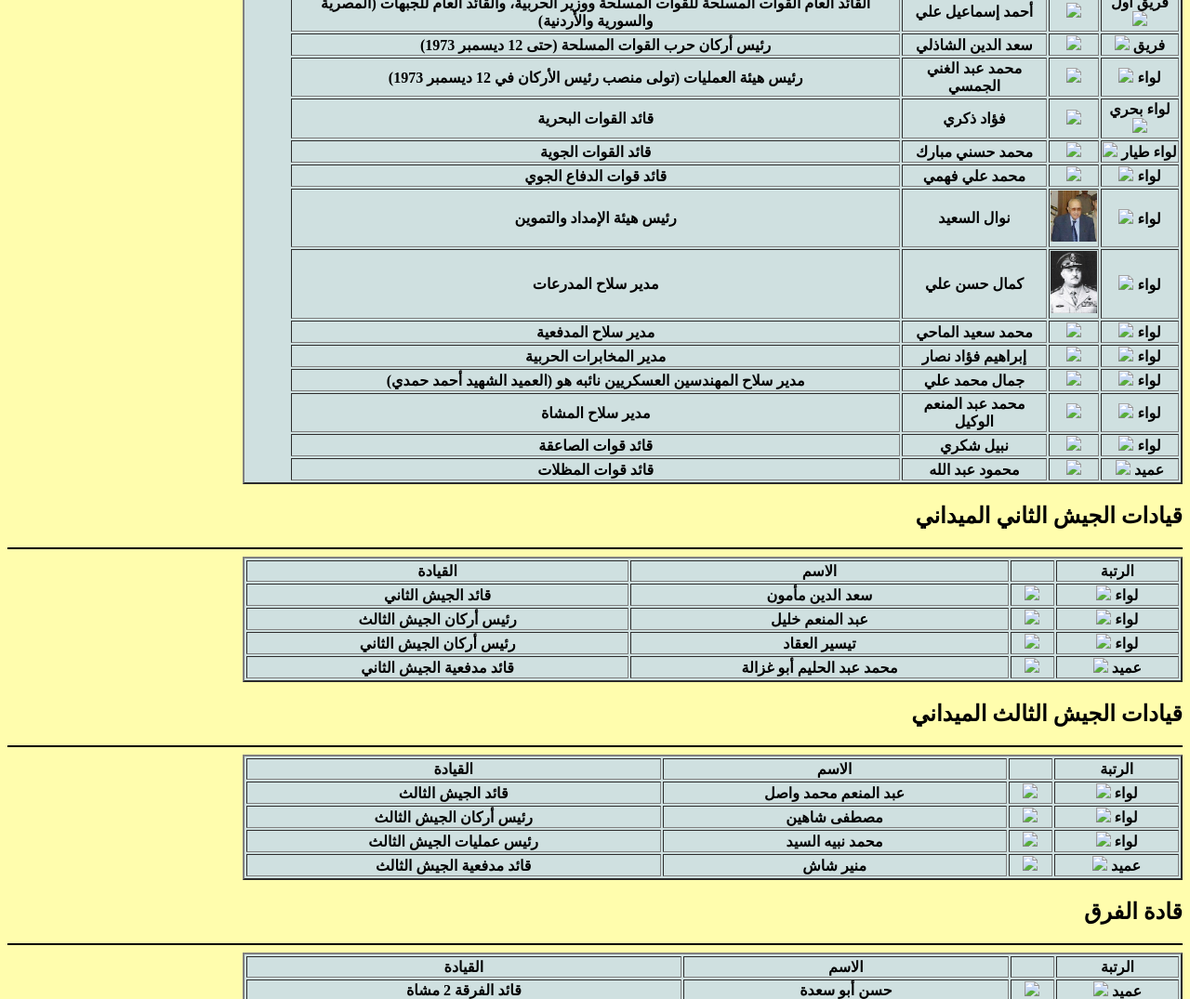
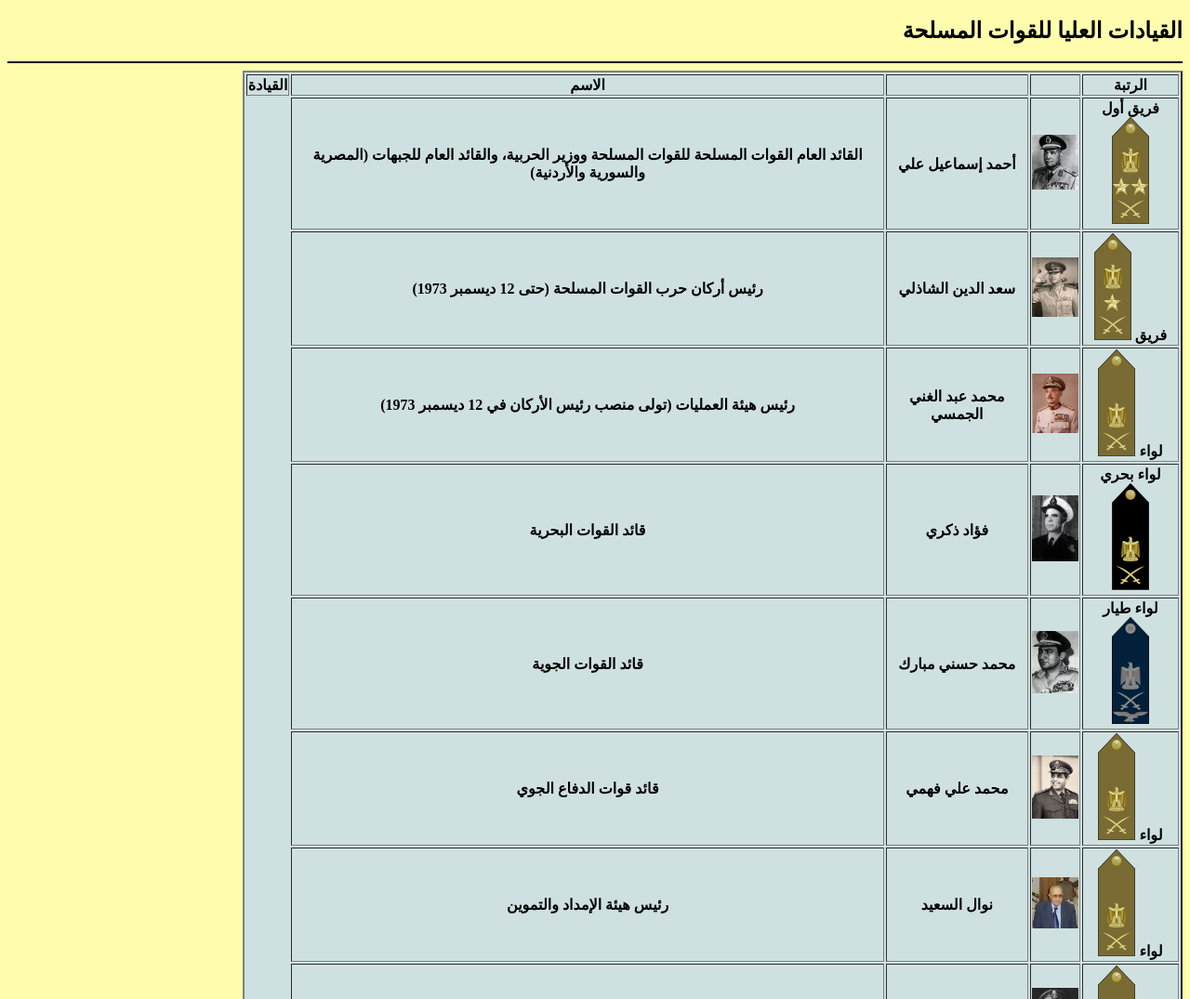
Before and after one commit to mostafaalshariif-debug/October-6-War, a plain HTML site: page heroes.html in a window 1280 px wide. Shown: the part 1725-2800 px from the top of the page at 93% size. Drawn offline with Linux system fonts and the light colour scheme; files whose address does not match are found by name.

Commit message:
heroes.html

```diff
--- a/heroes.html
+++ b/heroes.html
@@ -6,11 +6,11 @@
         <link rel="stylesheet" href="mystyle.css">
    <header style="display: flex; align-items: center; justify-content: space-between; padding: 20px;">
         <div class="egypt-flag">
-                <img src="Images_Videos/egypt-flag.webp" alt="علم مصر" class="flag" style="width: 80px; height: 80px;;">
+                <img src="egypt-flag.webp" alt="علم مصر" class="flag" style="width: 80px; height: 80px;;">
             </div>
 
             <div class="school-logo" >
-                <img src="Images_Videos/school-logo.jpg" alt="شعار المدرسة" class="flag" style="width: 80px; height: 80px;;">
+                <img src="school-logo.jpg" alt="شعار المدرسة" class="flag" style="width: 80px; height: 80px;;">
             </div>
                     </header>
     </head>
@@ -35,7 +35,7 @@ toTop.addEventListener('click', () => {window.scrollTo({ top: 0, behavior: 'smoo
                        <h4 align="center"> <b> <li>  صورة للقادة في غرفة عمليات حرب أكتوبر 1973   </li>    </b>   </h4>
 
 
-               <img style="border-radius: 0%; border:solid;display:block;margin:  auto;" src="Images_Videos/2.webp" width="600"height="400">
+               <img style="border-radius: 0%; border:solid;display:block;margin:  auto;" src="2.webp" width="600"height="400">
                        <h4 align="center"> <b> <li>  صورة للقادة في غرفة عمليات حرب أكتوبر 1973   </li>    </b>   </h4>
     <p> شهدت القيادة العسكرية المصرية العديد من التغيرات بعد حرب 1967 حتى قبل حرب أكتوبر 1973: </p>
 <ul>
@@ -67,7 +67,7 @@ toTop.addEventListener('click', () => {window.scrollTo({ top: 0, behavior: 'smoo
         </thead>
         <thead>
             <th>  القائد الأعلى للقوات المسلحة المصرية	  </th>
-           <th>                  <img src="Images_Videos/29.jpg"  style="width: 50px; height: auto;">   </th>
+           <th>                  <img src="29.jpg"  style="width: 50px; height: auto;">   </th>
             <th>  محمد أنور السادات   </th>
 <th>    رئيس جمهورية مصر العربية</th>
         </thead>
@@ -90,84 +90,84 @@ toTop.addEventListener('click', () => {window.scrollTo({ top: 0, behavior: 'smoo
           </tr>
         </thead>
         <thead>
-            <th>  فريق أول <img src="Images_Videos/30.png" >  </th>
-           <th>                  <img src="Images_Videos/31.jpg"  style="width: 50px; height: auto;">   </th>
+            <th>  فريق أول <img src="30.png" >  </th>
+           <th>                  <img src="31.jpg"  style="width: 50px; height: auto;">   </th>
             <th>  أحمد إسماعيل علي  </th>
 <th>     القائد العام القوات المسلحة للقوات المسلحة ووزير الحربية،
 والقائد العام للجبهات (المصرية والسورية والأردنية)</th>
         </thead>
  <thead>
-            <th>  فريق <img src="Images_Videos/32.png" >   </th>
-           <th>                  <img src="Images_Videos/33.jpg"  style="width: 50px; height: auto;">   </th>
+            <th>  فريق <img src="32.png" >   </th>
+           <th>                  <img src="33.jpg"  style="width: 50px; height: auto;">   </th>
             <th>   سعد الدين الشاذلي  </th>
 <th>      رئيس أركان حرب القوات المسلحة (حتى 12 ديسمبر 1973)</th>
         </thead> <thead>
-            <th>  لواء	 <img src="Images_Videos/34.png" >   </th>
-           <th>                  <img src="Images_Videos/35.webp"  style="width: 50px; height: auto;">   </th>
+            <th>  لواء	 <img src="34.png" >   </th>
+           <th>                  <img src="35.webp"  style="width: 50px; height: auto;">   </th>
             <th>  محمد عبد الغني الجمسي  </th>
 <th>     رئيس هيئة العمليات
   (تولى منصب رئيس الأركان في 12 ديسمبر 1973)</th>
         </thead> <thead>
-            <th>  لواء بحري <img src="Images_Videos/36.png" >   </th>
-           <th>                  <img src="Images_Videos/37.jpg"  style="width: 50px; height: auto;">   </th>
+            <th>  لواء بحري <img src="36.png" >   </th>
+           <th>                  <img src="37.jpg"  style="width: 50px; height: auto;">   </th>
             <th>    فؤاد ذكري  </th>
 <th>      قائد القوات البحرية  </th>
         </thead> <thead>
-            <th>  لواء طيار <img src="Images_Videos/38.png" >   </th>
-           <th>                  <img src="Images_Videos/39.jpg"  style="width: 50px; height: auto;">   </th>
+            <th>  لواء طيار <img src="38.png" >   </th>
+           <th>                  <img src="39.jpg"  style="width: 50px; height: auto;">   </th>
             <th>   محمد حسني مبارك</th>
 <th>     قائد القوات الجوية </th>
         </thead> <thead>
-            <th>  لواء <img src="Images_Videos/34.png" >   </th>
-           <th>                  <img src="Images_Videos/41.jpg"  style="width: 50px; height: auto;">   </th>
+            <th>  لواء <img src="34.png" >   </th>
+           <th>                  <img src="41.jpg"  style="width: 50px; height: auto;">   </th>
             <th> محمد علي فهمي </th>
 <th>    قائد قوات الدفاع الجوي </th>
         </thead> <thead>
-            <th> لواء	 <img src="Images_Videos/34.png" >   </th>
+            <th> لواء	 <img src="34.png" >   </th>
            <th>                  <img src="Images_Videos/43.jpg"  style="width: 50px; height: auto;">   </th>
             <th>  نوال السعيد  </th>
 <th>     رئيس هيئة الإمداد والتموين </th>
         </thead>
         <thead>
-            <th>  لواء <img src="Images_Videos/34.png" >   </th>
+            <th>  لواء <img src="34.png" >   </th>
            <th>                  <img src="Images_Videos/44.jpg"  style="width: 50px; height: auto;">   </th>
             <th>   كمال حسن علي  </th>
 <th>    مدير سلاح المدرعات </th>
         </thead>
         <thead>
-            <th>  لواء <img src="Images_Videos/34.png" >   </th>
-           <th>                  <img src="Images_Videos/45.jpg"  style="width: 50px; height: auto;">   </th>
+            <th>  لواء <img src="34.png" >   </th>
+           <th>                  <img src="45.jpg"  style="width: 50px; height: auto;">   </th>
             <th>    محمد سعيد الماحي  </th>
 <th>  مدير سلاح المدفعية </th>
         </thead>
         <thead>
-            <th>  لواء	 <img src="Images_Videos/34.png" >   </th>
-           <th>                  <img src="Images_Videos/46.jpg"  style="width: 50px; height: auto;">   </th>
+            <th>  لواء	 <img src="34.png" >   </th>
+           <th>                  <img src="46.jpg"  style="width: 50px; height: auto;">   </th>
             <th> إبراهيم فؤاد نصار  </th>
 <th>    مدير المخابرات الحربية </th>
         </thead>
         <thead>
-            <th>لواء 	 <img src="Images_Videos/34.png" >   </th>
-           <th>                  <img src="Images_Videos/47.jpg"  style="width: 50px; height: auto;">   </th>
+            <th>لواء 	 <img src="34.png" >   </th>
+           <th>                  <img src="47.jpg"  style="width: 50px; height: auto;">   </th>
             <th>   جمال محمد علي  </th>
 <th>     مدير سلاح المهندسين العسكريين
   نائبه هو (العميد الشهيد أحمد حمدي) </th>
         </thead>
         <thead>
-            <th>  لواء <img src="Images_Videos/34.png" >   </th>
-           <th>                  <img src="Images_Videos/48.jpg"  style="width: 50px; height: auto;">   </th>
+            <th>  لواء <img src="34.png" >   </th>
+           <th>                  <img src="48.jpg"  style="width: 50px; height: auto;">   </th>
             <th>   محمد عبد المنعم الوكيل  </th>
 <th>   مدير سلاح المشاة </th>
         </thead>
         <thead>
-            <th>  لواء <img src="Images_Videos/34.png" >   </th>
-           <th>                  <img src="Images_Videos/49.jpg"  style="width: 50px; height: auto;">   </th>
+            <th>  لواء <img src="34.png" >   </th>
+           <th>                  <img src="49.jpg"  style="width: 50px; height: auto;">   </th>
             <th>  نبيل شكري  </th>
 <th>    قائد قوات الصاعقة </th>
         </thead>
         <thead>
-            <th> عميد 	 <img src="Images_Videos/50.png" >   </th>
-           <th>                  <img src="Images_Videos/51.jpg"  style="width: 50px; height: auto;">   </th>
+            <th> عميد 	 <img src="50.png" >   </th>
+           <th>                  <img src="51.jpg"  style="width: 50px; height: auto;">   </th>
             <th> محمود عبد الله  </th>
 <th>    قائد قوات المظلات</th>
         </thead>
@@ -188,26 +188,26 @@ toTop.addEventListener('click', () => {window.scrollTo({ top: 0, behavior: 'smoo
           </tr>
         </thead>
         <thead>
-            <th>  لواء	 <img src="Images_Videos/34.png" >   </th>
-           <th>                  <img src="Images_Videos/56.jpg"  style="width: 50px; height: auto;">   </th>
+            <th>  لواء	 <img src="34.png" >   </th>
+           <th>                  <img src="56.jpg"  style="width: 50px; height: auto;">   </th>
             <th>       سعد الدين مأمون </th>
 <th>    قائد الجيش الثاني </th>
         </thead>
  <thead>
-            <th>  لواء	 <img src="Images_Videos/34.png" >   </th>
-           <th>                  <img src="Images_Videos/57.jpg"  style="width: 50px; height: auto;">   </th>
+            <th>  لواء	 <img src="34.png" >   </th>
+           <th>                  <img src="57.jpg"  style="width: 50px; height: auto;">   </th>
             <th>      عبد المنعم خليل</th>
 <th>  رئيس أركان الجيش الثالث </th>
         </thead>
          <thead>
-            <th>  لواء	 <img src="Images_Videos/34.png" >   </th>
-           <th>                  <img src="Images_Videos/58.jpg"  style="width: 50px; height: auto;">   </th>
+            <th>  لواء	 <img src="34.png" >   </th>
+           <th>                  <img src="58.jpg"  style="width: 50px; height: auto;">   </th>
             <th>     تيسير العقاد</th>
 <th>      رئيس أركان الجيش الثاني </th>
         </thead>
          <thead>
-            <th> عميد  <img src="Images_Videos/50.png" >   </th>
-           <th>                  <img src="Images_Videos/59.jpg"  style="width: 50px; height: auto;">   </th>
+            <th> عميد  <img src="50.png" >   </th>
+           <th>                  <img src="59.jpg"  style="width: 50px; height: auto;">   </th>
             <th>     محمد عبد الحليم أبو غزالة </th>
 <th>   قائد مدفعية الجيش الثاني </th>
         </thead>
@@ -230,26 +230,26 @@ toTop.addEventListener('click', () => {window.scrollTo({ top: 0, behavior: 'smoo
           </tr>
         </thead>
         <thead>
-            <th>  لواء	 <img src="Images_Videos/34.png" >   </th>
-           <th>                  <img src="Images_Videos/52.jpg"  style="width: 50px; height: auto;">   </th>
+            <th>  لواء	 <img src="34.png" >   </th>
+           <th>                  <img src="52.jpg"  style="width: 50px; height: auto;">   </th>
             <th>    عبد المنعم محمد واصل </th>
 <th>     قائد الجيش الثالث </th>
         </thead>
  <thead>
-            <th>  لواء	 <img src="Images_Videos/34.png" >   </th>
-           <th>                  <img src="Images_Videos/33.jpg"  style="width: 50px; height: auto;">   </th>
+            <th>  لواء	 <img src="34.png" >   </th>
+           <th>                  <img src="33.jpg"  style="width: 50px; height: auto;">   </th>
             <th>     مصطفى شاهين  </th>
 <th>  رئيس أركان الجيش الثالث </th>
         </thead>
          <thead>
-            <th>  لواء	 <img src="Images_Videos/34.png" >   </th>
-           <th>                  <img src="Images_Videos/35.webp"  style="width: 50px; height: auto;">   </th>
+            <th>  لواء	 <img src="34.png" >   </th>
+           <th>                  <img src="35.webp"  style="width: 50px; height: auto;">   </th>
             <th>    محمد نبيه السيد </th>
 <th>      رئيس عمليات الجيش الثالث </th>
         </thead>
          <thead>
-            <th> عميد  <img src="Images_Videos/50.png" >   </th>
-           <th>                  <img src="Images_Videos/55.jpg"  style="width: 50px; height: auto;">   </th>
+            <th> عميد  <img src="50.png" >   </th>
+           <th>                  <img src="55.jpg"  style="width: 50px; height: auto;">   </th>
             <th>   منير شاش </th>
 <th>   قائد مدفعية الجيش الثالث	</th>
         </thead>
@@ -272,54 +272,54 @@ toTop.addEventListener('click', () => {window.scrollTo({ top: 0, behavior: 'smoo
         </thead>
 
   <thead>
-            <th> عميد 	 <img src="Images_Videos/50.png" >   </th>
-           <th>                  <img src="Images_Videos/60.jpg"  style="width: 50px; height: auto;">   </th>
+            <th> عميد 	 <img src="50.png" >   </th>
+           <th>                  <img src="60.jpg"  style="width: 50px; height: auto;">   </th>
             <th>   حسن أبو سعدة  </th>
            <th>    قائد الفرقة 2 مشاة    </th>
         </thead>
   <thead>
-            <th> عميد 	 <img src="Images_Videos/50.png" >   </th>
-           <th>                  <img src="Images_Videos/61.jpg"  style="width: 50px; height: auto;">   </th>
+            <th> عميد 	 <img src="50.png" >   </th>
+           <th>                  <img src="61.jpg"  style="width: 50px; height: auto;">   </th>
             <th>   محمد نجاتي فرحات  </th>
            <th>    قائد الفرقة 3 مشاة ميكانيكي    </th>
         </thead> <thead>
-            <th> عميد 	 <img src="Images_Videos/50.png" >   </th>
-           <th>                  <img src="Images_Videos/62.jpg"  style="width: 50px; height: auto;">   </th>
+            <th> عميد 	 <img src="50.png" >   </th>
+           <th>                  <img src="62.jpg"  style="width: 50px; height: auto;">   </th>
             <th>   محمد عبد العزيز قابيل  </th>
            <th>   قائد الفرقة 4 مدرعة     </th>
         </thead> <thead>
-            <th> عميد 	 <img src="Images_Videos/50.png" >   </th>
-           <th>                  <img src="Images_Videos/63.jpg"  style="width: 50px; height: auto;">   </th>
+            <th> عميد 	 <img src="50.png" >   </th>
+           <th>                  <img src="63.jpg"  style="width: 50px; height: auto;">   </th>
             <th>   محمد أبو الفتح محرم   </th>
            <th>    قائد الفرقة 6 مشاة ميكانيكي    </th>
         </thead> <thead>
-            <th> عميد 	 <img src="Images_Videos/50.png" >   </th>
-           <th>                  <img src="Images_Videos/64.jpg"  style="width: 50px; height: auto;">   </th>
+            <th> عميد 	 <img src="50.png" >   </th>
+           <th>                  <img src="64.jpg"  style="width: 50px; height: auto;">   </th>
             <th>   أحمد بدوي سيد أحمد  </th>
            <th>    قائد الفرقة 7 مشاة     </th>
         </thead> <thead>
-            <th> عميد 	 <img src="Images_Videos/50.png" >   </th>
-           <th>                  <img src="Images_Videos/65.jpg"  style="width: 50px; height: auto;">   </th>
+            <th> عميد 	 <img src="50.png" >   </th>
+           <th>                  <img src="65.jpg"  style="width: 50px; height: auto;">   </th>
             <th>   عبد رب النبي حافظ  </th>
            <th>  قائد الفرقة 16 مشاة      </th>
         </thead> <thead>
-            <th> عميد 	 <img src="Images_Videos/50.png" >   </th>
-           <th>                  <img src="Images_Videos/66.jpg"  style="width: 50px; height: auto;">   </th>
+            <th> عميد 	 <img src="50.png" >   </th>
+           <th>                  <img src="66.jpg"  style="width: 50px; height: auto;">   </th>
             <th>   فؤاد عزيز غالي  </th>
            <th>     قائد الفرقة 18 مشاة   </th>
         </thead> <thead>
-            <th> عميد 	 <img src="Images_Videos/50.png" >   </th>
-           <th>                  <img src="Images_Videos/67.jpg"  style="width: 50px; height: auto;">   </th>
+            <th> عميد 	 <img src="50.png" >   </th>
+           <th>                  <img src="67.jpg"  style="width: 50px; height: auto;">   </th>
             <th>    يوسف عفيفي  </th>
            <th>  قائد الفرقة 19 مشاة      </th>
         </thead> <thead>
-            <th> عميد 	 <img src="Images_Videos/50.png" >   </th>
-           <th>                  <img src="Images_Videos/68.PNG"  style="width: 50px; height: auto;">   </th>
+            <th> عميد 	 <img src="50.png" >   </th>
+           <th>                  <img src="68.PNG"  style="width: 50px; height: auto;">   </th>
             <th> إبراهيم العرابي   </th>
            <th>     قائد الفرقة 21 مدرعة    </th>
         </thead> <thead>
-            <th> عميد 	 <img src="Images_Videos/50.png" >   </th>
-           <th>                  <img src="Images_Videos/69.jpg"  style="width: 50px; height: auto;">   </th>
+            <th> عميد 	 <img src="50.png" >   </th>
+           <th>                  <img src="69.jpg"  style="width: 50px; height: auto;">   </th>
             <th>    أحمد عبود الزمر  </th>
            <th>   قائد الفرقة 23 مشاة ميكانيكي      </th>
         </thead>
```
